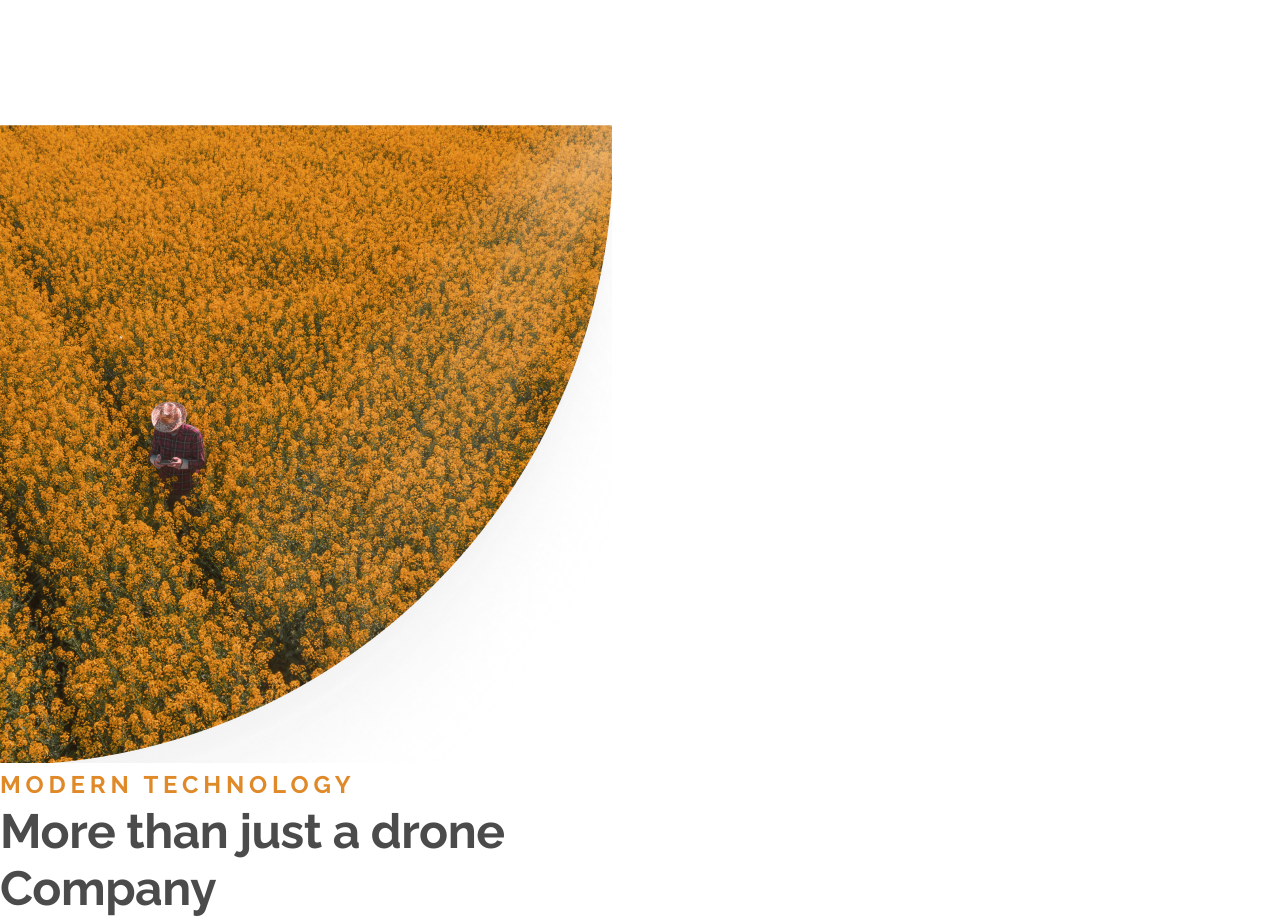
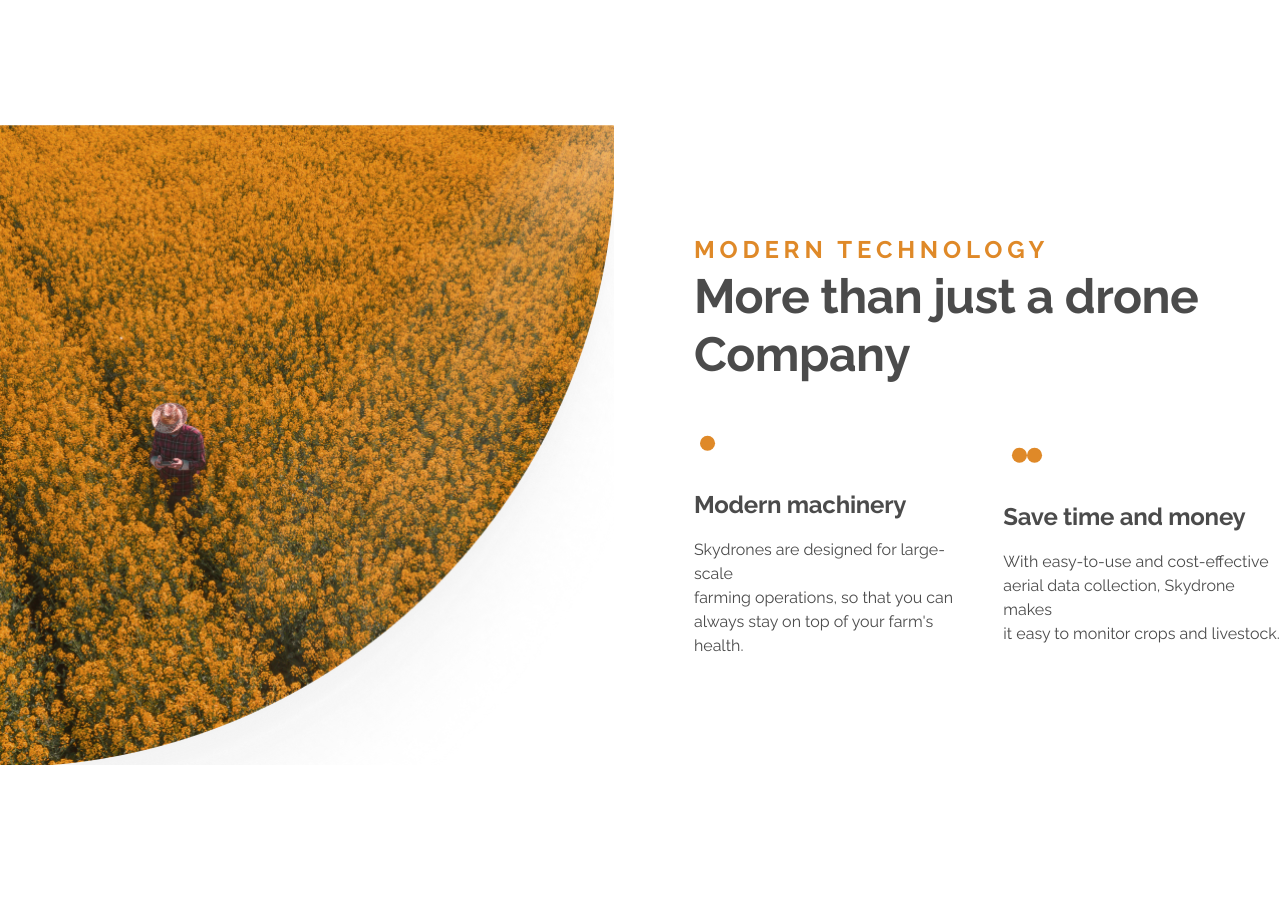
Before and after one commit to bekaotiashvili14/SKYDRONE, a plain HTML site: page index.html in a window 1280 px wide. Shown: the part 1430-2351 px from the top of the page. Drawn offline with Linux system fonts and the light colour scheme.

Commit message:
i forget commit

```diff
--- a/styles.css
+++ b/styles.css
@@ -170,9 +170,7 @@
   line-height: 140%;
   letter-spacing: -0.24px;
 }
-
-/* .page_container {
-  height: 100vh;
+.page_container {
   display: flex;
   justify-content: center;
   align-items: center;
@@ -183,7 +181,7 @@
   display: flex;
   align-items: center;
   height: 640px;
-} */
+}
 .subscribtion_container {
   display: flex;
   justify-content: space-around;
```
